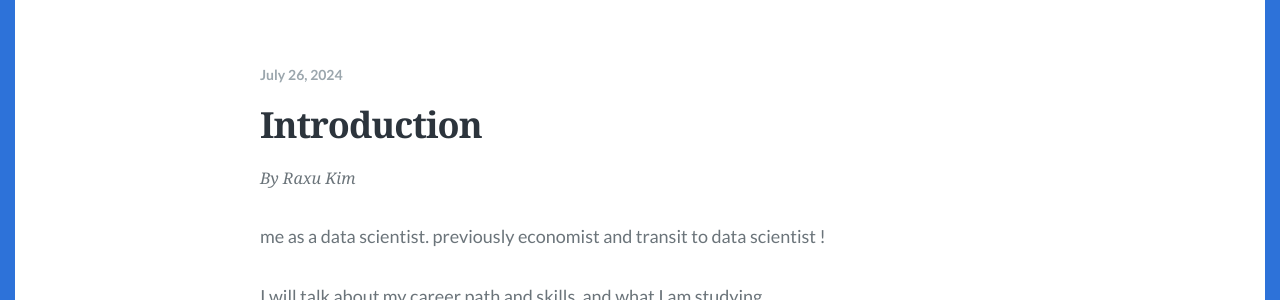
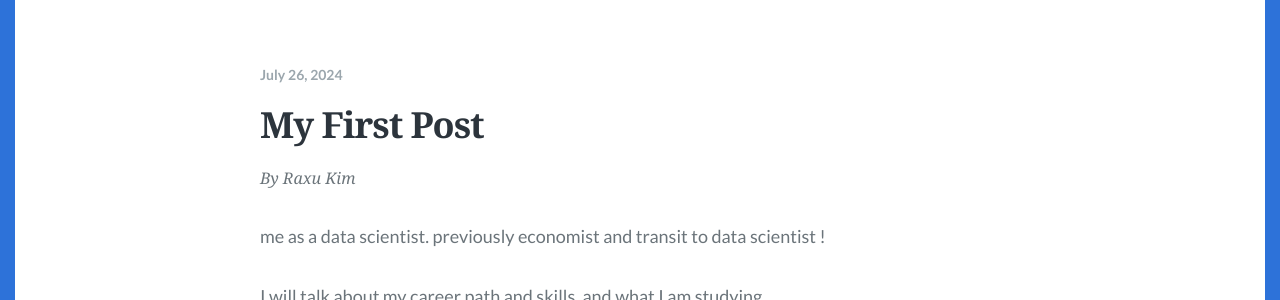
Before and after one commit to AhnjeongKim/RaxuKim.github.io, a Jekyll site: the page built from index.html, in a window 1280 px wide. Shown: the part 341-641 px from the top of the page. Built offline with Jekyll 4.4.1, drawn with Linux system fonts in a browser that asks for light colours; the list of posts is cut into pages by our own code.

Commit message:
Update 2024-07-26-introduction.md

```diff
--- a/_posts/2024-07-26-introduction.md
+++ b/_posts/2024-07-26-introduction.md
@@ -1,3 +1,9 @@
+---
+layout: post
+title: "My First Post"
+date: 2024-07-26
+categories: post
+---
 
 me as a data scientist.
 previously economist and transit to data scientist !
```
